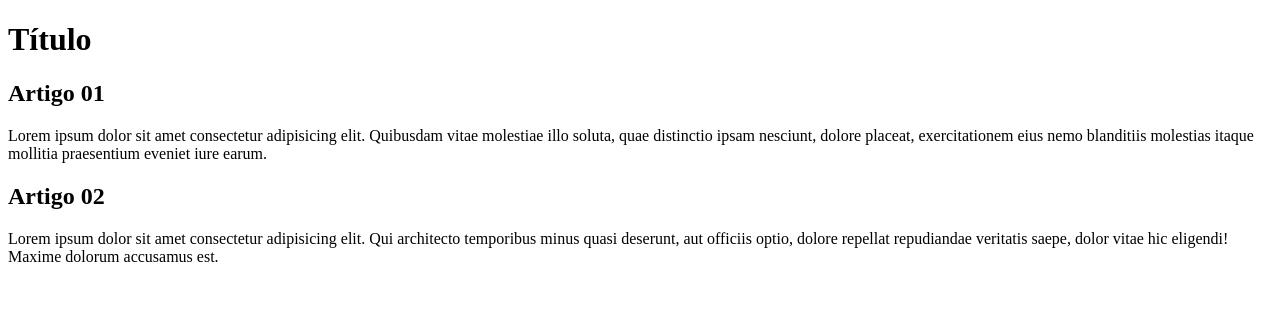
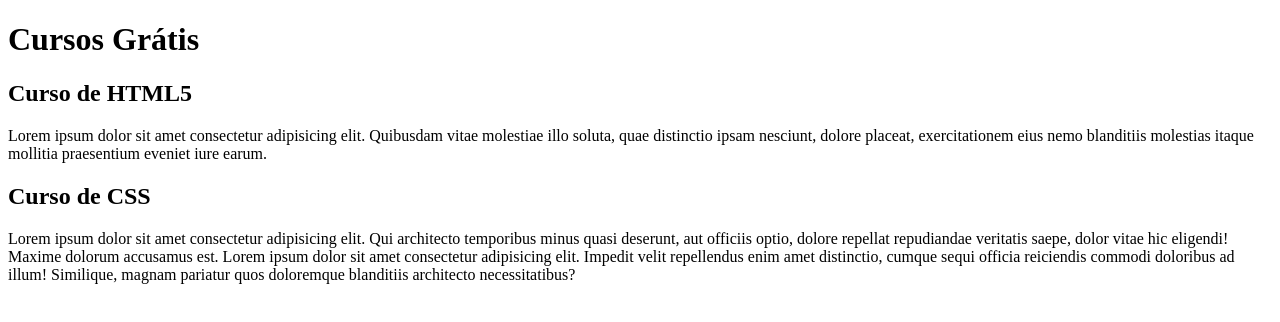
Before and after one commit to clfrss/novorepositoriodeteste-2020-09-14, a plain HTML site: page index.html in a window 1280 px wide. Drawn offline with Linux system fonts and the light colour scheme.

Commit message:
Criado conteúdo h1 e article
Texto e título adicionados.

```diff
--- a/index.html
+++ b/index.html
@@ -3,22 +3,23 @@
 <head>
     <meta charset="UTF-8">
     <meta name="viewport" content="width=device-width, initial-scale=1.0">
-    <title>Document</title>
+    <title>Título do Site</title>
 </head>
 <body>
     <main>
-        <h1>Título</h1>
+        <h1>Cursos Grátis</h1>
     </main>
     <article>
-        <h2>Artigo 01</h2>
+        <h2>Curso de HTML5</h2>
         <p>
             Lorem ipsum dolor sit amet consectetur adipisicing elit. Quibusdam vitae molestiae illo soluta, quae distinctio ipsam nesciunt, dolore placeat, exercitationem eius nemo blanditiis molestias itaque mollitia praesentium eveniet iure earum.
         </p>
     </article>
     <article>
-        <h2>Artigo 02</h2>
+        <h2>Curso de CSS</h2>
         <p>
             Lorem ipsum dolor sit amet consectetur adipisicing elit. Qui architecto temporibus minus quasi deserunt, aut officiis optio, dolore repellat repudiandae veritatis saepe, dolor vitae hic eligendi! Maxime dolorum accusamus est.
+            Lorem ipsum dolor sit amet consectetur adipisicing elit. Impedit velit repellendus enim amet distinctio, cumque sequi officia reiciendis commodi doloribus ad illum! Similique, magnam pariatur quos doloremque blanditiis architecto necessitatibus?
         </p>
     </article>
 
```
